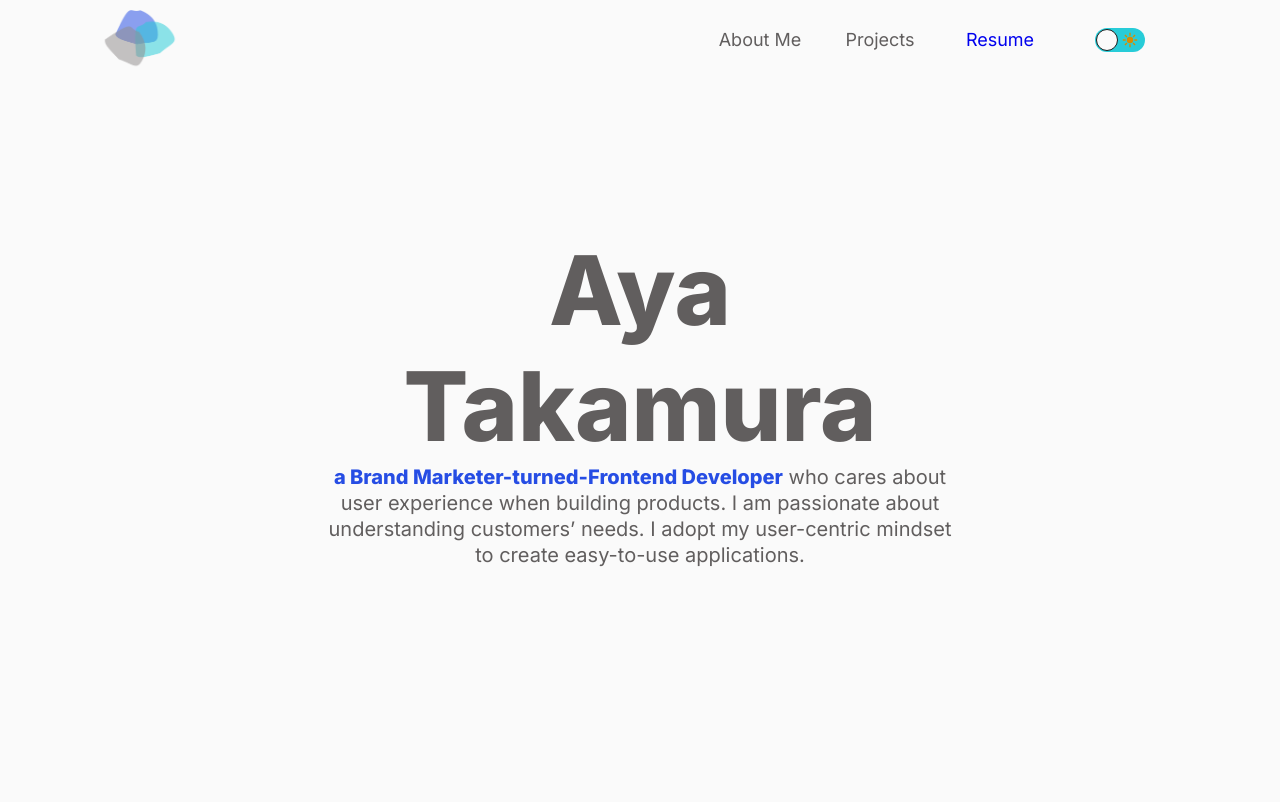
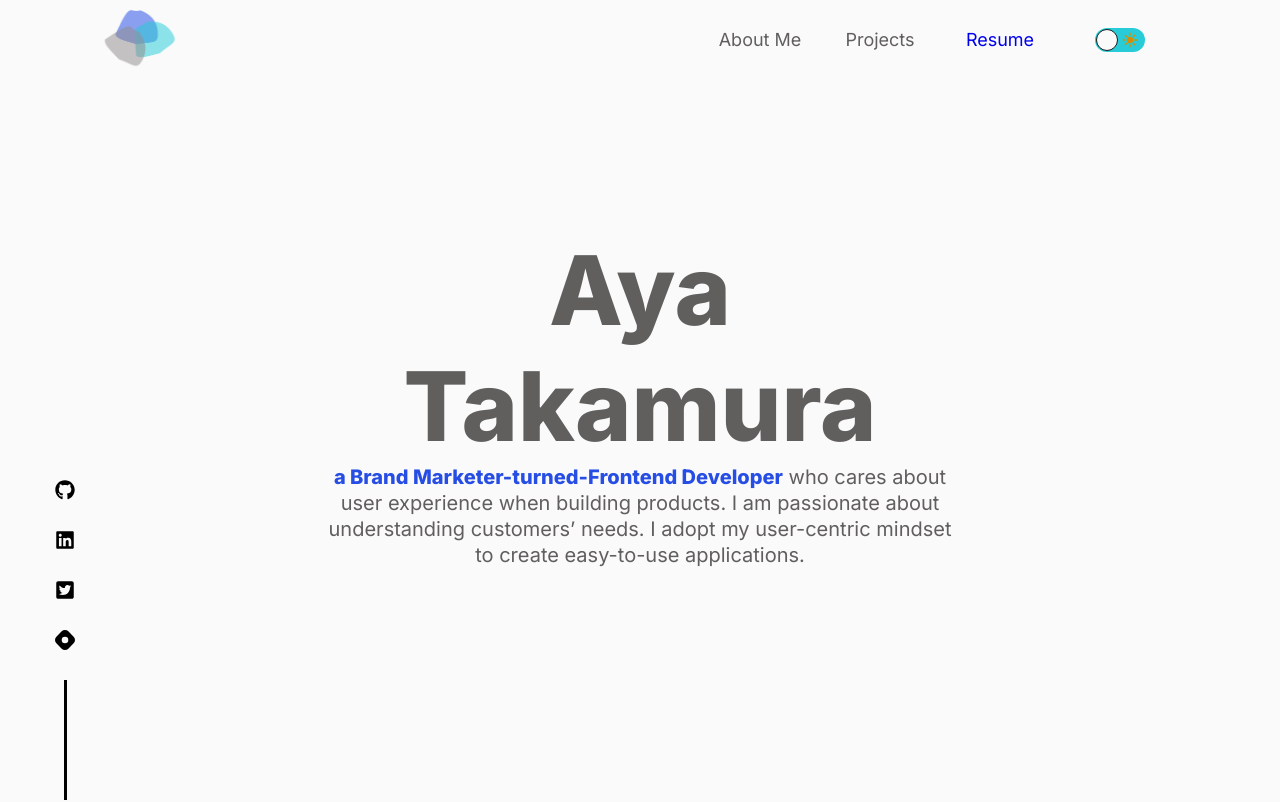
Before and after one commit to ayarmkt/portfolio, a React (Create React App) app: page / in a window 1280 px wide. Shown: the top 802 px of the page. Built offline with nearby package versions, Linux system fonts and the light colour scheme.

Commit message:
added social media bar

```diff
--- a/src/App.js
+++ b/src/App.js
@@ -12,6 +12,7 @@ import { AiOutlineToTop } from 'react-icons/ai';
 import AboutMe from './components/AboutMe';
 import Footer from './components/Footer';
 import HamburgerMenu from './components/HamburgerMenu';
+import Contacts from './components/Contacts';
 
 function App() {
   const uiCtx = useContext(UIContext);
@@ -63,7 +64,9 @@ function App() {
           onClick={scrollToTop}
         />
       </main>
+      {/* <Contacts /> */}
       <Footer />
+      <Contacts />
     </React.Fragment>
   );
 }
--- a/src/App.scss
+++ b/src/App.scss
@@ -7,6 +7,7 @@
 @import './styles/components/projects.scss';
 @import './styles/components/footer';
 @import './styles/components/hamburgerMenu';
+@import './styles/components/contacts';
 
 //UIcomponents
 @import './styles/UIcomponents/sectionTitle';
--- /dev/null
+++ b/src/components/Contacts.js
@@ -0,0 +1,58 @@
+import { FaLinkedin, FaTwitterSquare, FaGithub } from 'react-icons/fa';
+import { SiHashnode } from 'react-icons/si';
+
+const contactInfo = [
+  {
+    name: 'GitHub',
+    link: 'https://github.com/ayarmkt',
+    icon() {
+      return <FaGithub className='contact-icon github' />;
+    },
+  },
+  {
+    name: 'LinkedIn',
+    link: 'https://www.linkedin.com/in/aya-t/',
+    icon() {
+      return <FaLinkedin className='contact-icon linkedin' />;
+    },
+  },
+  {
+    name: 'Twitter',
+    link: 'https://twitter.com/ayarmkt_',
+    icon() {
+      return <FaTwitterSquare className='contact-icon twitter' />;
+    },
+  },
+  {
+    name: 'Blog',
+    link: 'https://ayatakamura.hashnode.dev/',
+    icon() {
+      return <SiHashnode className='contact-icon blog' />;
+    },
+  },
+];
+
+const Contacts = () => {
+  const contact = contactInfo.map((info) => (
+    <div className='contact-item'>
+      <a
+        className='contact-link'
+        href={info.link}
+        key={info.name}
+        target='_blank'
+        rel='noopener noreferrer'
+      >
+        {info.icon()}
+      </a>
+    </div>
+  ));
+
+  return (
+    <div className='contacts-container'>
+      <div className='contacts-iconList'>{contact}</div>
+      <div className='contacts-line' />
+    </div>
+  );
+};
+
+export default Contacts;
--- /dev/null
+++ b/src/styles/components/_contacts.scss
@@ -0,0 +1,41 @@
+.contacts-container {
+  //   position: sticky;
+  position: fixed;
+  width: 50px;
+  bottom: 0px;
+  left: 40px;
+  display: flex;
+  flex-direction: column;
+  align-items: center;
+  z-index: 50;
+  //   border: 1px solid red;
+  //   margin-bottom: -600px;
+
+  //   .contacts-iconList {
+  //     margin-bottom: -600px;
+  //   }
+
+  .contact-item {
+    width: 20px;
+    height: 20px;
+    margin: 30px;
+
+    .contact-link {
+      display: flex;
+      justify-content: center;
+      align-items: center;
+    }
+
+    .contact-icon {
+      fill: black;
+      width: 100%;
+      height: 100%;
+    }
+  }
+
+  .contacts-line {
+    width: 3px;
+    background-color: black;
+    height: 120px;
+  }
+}
--- a/src/styles/components/_projects.scss
+++ b/src/styles/components/_projects.scss
@@ -4,11 +4,11 @@
   max-width: 100%;
 
   &-title {
-    margin: 45px 0 30px 100px;
+    margin: 45px 0 30px 150px;
   }
 
   &-list {
-    width: calc(100vw - 200px);
+    width: calc(100vw - (150px * 2));
     margin: 0px auto;
     display: grid;
     grid-template-columns: repeat(2, 1fr);
```
